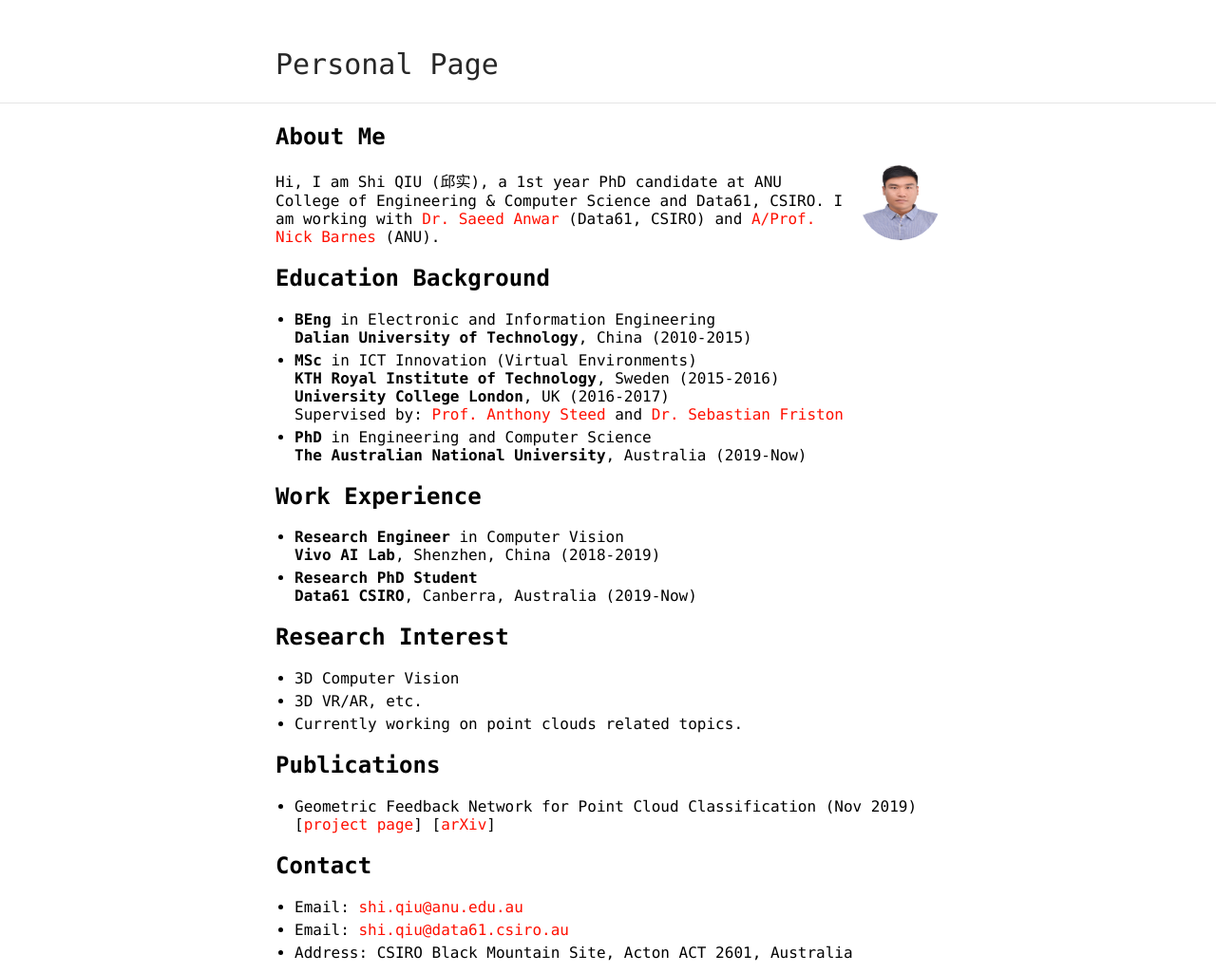
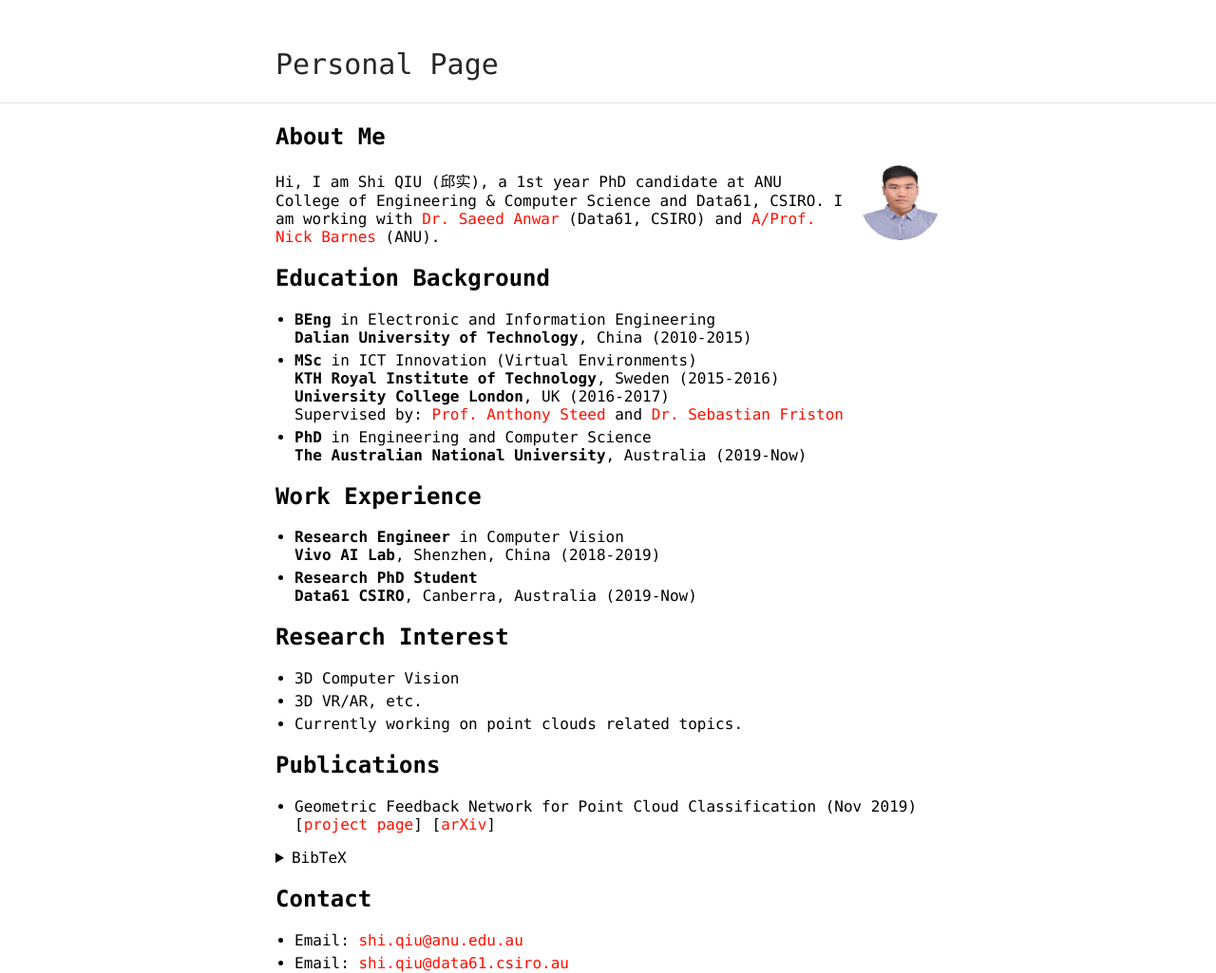
Before and after one commit to ShiQiu0419/ShiQiu0419.github.io, a Jekyll site: the page built from index.md, in a window 1280 px wide, cut to the strip 0-1025 px from the top of the page. Shown: the whole strip at 95% size. Built offline with Jekyll 4.4.1, drawn with Linux system fonts in a browser that asks for light colours; our own code applies the rules of GitHub Pages for plain Markdown files.

Commit message:
Update index.md

```diff
--- a/index.md
+++ b/index.md
@@ -31,6 +31,17 @@
 ## Publications
 * Geometric Feedback Network for Point Cloud Classification (Nov 2019)
 [[project page](https://github.com/ShiQiu0419/GFNet)] [[arXiv](https://arxiv.org/abs/1911.12885)]
+<details>
+  <summary>BibTeX</summary>
+  @misc{qiu2019geometric,
+    title={Geometric Feedback Network for Point Cloud Classification},
+    author={Shi Qiu and Saeed Anwar and Nick Barnes},
+    year={2019},
+    eprint={1911.12885},
+    archivePrefix={arXiv},
+    primaryClass={cs.CV}
+}
+</details>
 
 ## Contact
 * Email: [shi.qiu@anu.edu.au](mailto:shi.qiu@anu.edu.au)
```
